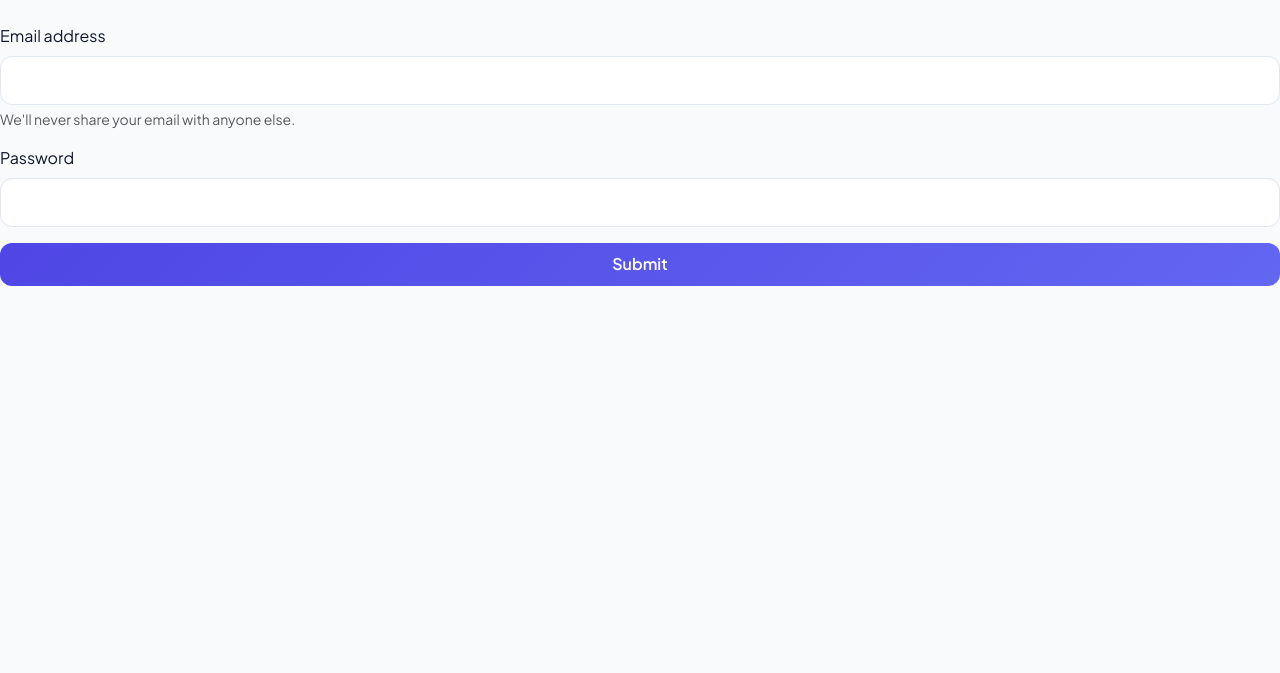
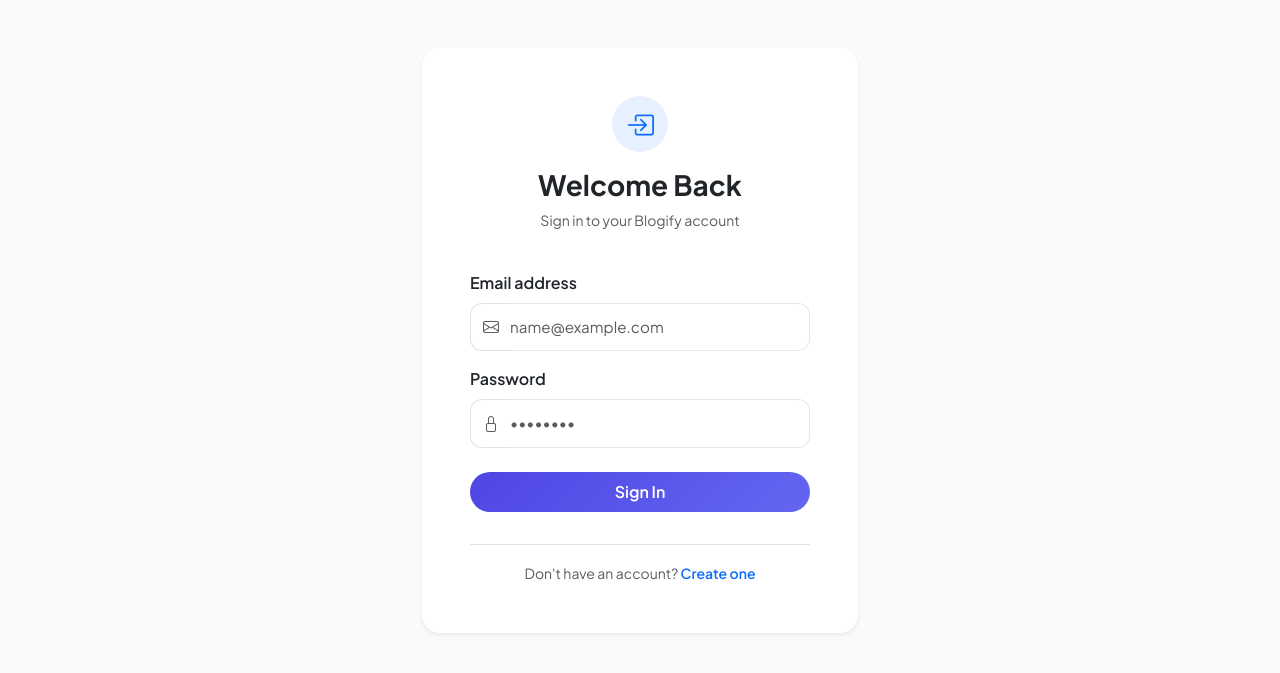
Before and after one commit to rajsingh65145-a11y/Blogging, a Node server app: page /user/signin in a window 1280 px wide. Shown: the part 85-758 px from the top of the page. Run offline with Node 20, Linux system fonts and the light colour scheme; some libraries are stand-ins or nearby versions.

Commit message:
redesign ui 6

```diff
--- a/views/signin.ejs
+++ b/views/signin.ejs
@@ -1,31 +1,51 @@
 <!DOCTYPE html>
 <html lang="en">
 <head>
-    <%-include('./partials/head')%>
-    <title>Sigin</title>
+    <%- include('./partials/head') %>
+    <title>Sign In - Blogify</title>
 </head>
 <body>
-    <%-include('./partials/nav')%>
-<div class="container mt-4">
-    <form action="/user/signin" method="post">
+    <%- include('./partials/nav') %>
 
+    <div class="container my-5" style="max-width: 460px;">
+        <div class="card custom-card p-4 p-md-5 border-0 shadow-sm">
+            <div class="text-center mb-4">
+                <div class="d-inline-flex align-items-center justify-content-center bg-primary bg-opacity-10 text-primary rounded-circle mb-3" style="width: 56px; height: 56px;">
+                    <i class="bi bi-box-arrow-in-right fs-3"></i>
+                </div>
+                <h3 class="fw-bold">Welcome Back</h3>
+                <p class="text-muted small">Sign in to your Blogify account</p>
+            </div>
 
+            <form action="/user/signin" method="post">
+                <div class="mb-3">
+                    <label for="exampleInputEmail1" class="form-label fw-semibold">Email address</label>
+                    <div class="input-group">
+                        <span class="input-group-text bg-white border-end-0 text-muted" style="border-radius: 12px 0 0 12px;"><i class="bi bi-envelope"></i></span>
+                        <input type="email" name="email" class="form-control border-start-0 ps-0" id="exampleInputEmail1" placeholder="name@example.com" style="border-radius: 0 12px 12px 0;" required>
+                    </div>
+                </div>
 
-  </div>
-  <div class="mb-3">
-    <label for="exampleInputEmail1" class="form-label">Email address</label>
-    <input type="email" name="email" class="form-control" id="exampleInputEmail1" aria-describedby="emailHelp">
-    <div id="emailHelp" class="form-text">We'll never share your email with anyone else.</div>
-  </div>
-  <div class="mb-3">
-    <label for="exampleInputPassword1" class="form-label">Password</label>
-    <input  name="password" type="password" class="form-control" id="exampleInputPassword1">
-  </div>
+                <div class="mb-4">
+                    <label for="exampleInputPassword1" class="form-label fw-semibold">Password</label>
+                    <div class="input-group">
+                        <span class="input-group-text bg-white border-end-0 text-muted" style="border-radius: 12px 0 0 12px;"><i class="bi bi-lock"></i></span>
+                        <input name="password" type="password" class="form-control border-start-0 ps-0" id="exampleInputPassword1" placeholder="••••••••" style="border-radius: 0 12px 12px 0;" required>
+                    </div>
+                </div>
 
-  <button type="submit" class="btn btn-primary">Submit</button>
-</form>
-</div>
+                <div class="d-grid mb-3">
+                    <button type="submit" class="btn btn-primary py-2 rounded-pill fw-semibold">Sign In</button>
+                </div>
+            </form>
 
-    <%-include('./partials/scripts')%>
+            <div class="text-center mt-3 pt-3 border-top">
+                <span class="text-muted small">Don't have an account? </span>
+                <a href="/user/signup" class="text-primary fw-semibold small text-decoration-none">Create one</a>
+            </div>
+        </div>
+    </div>
+
+    <%- include('./partials/scripts') %>
 </body>
 </html>
```
